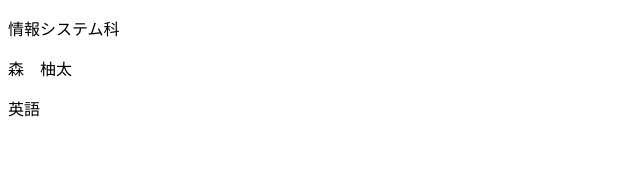
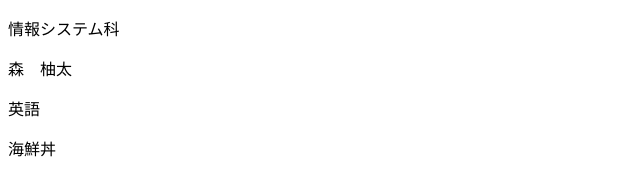
Before and after one commit to kosakaryo/branch-test, a plain HTML site: page profile_B.html in a window 1280 px wide. Shown: the full height of the page, 0-640 px from the left. Drawn offline with Linux system fonts and the light colour scheme.

Commit message:
修正したよ1

```diff
--- a/profile_B.html
+++ b/profile_B.html
@@ -9,5 +9,6 @@
     <p>情報システム科</p>
     <p>森　柚太</p>
     <p>英語</p>
+    <p>海鮮丼</p>
 </body>
 </html>
```
